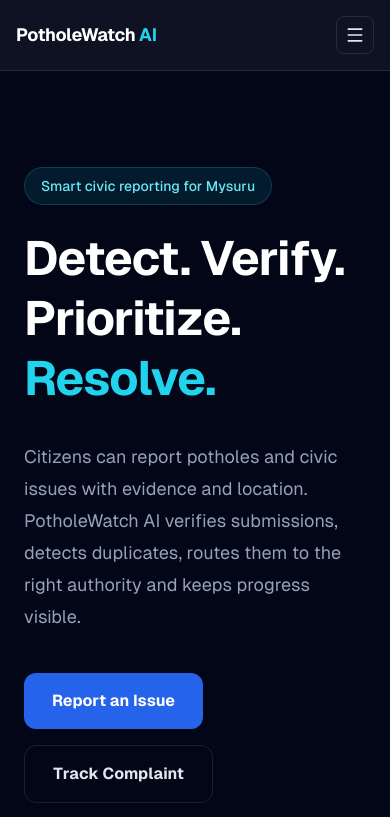
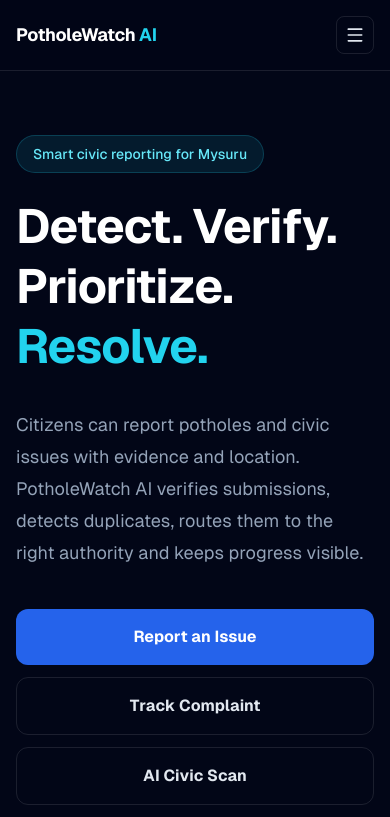
Before and after one commit to kannika-2025/HM26-ACA1-submission, a Next.js app: page / in a window 390 px wide. Shown: the top 817 px of the page. Built offline with nearby package versions, Linux system fonts and the light colour scheme.

Commit message:
Fix mobile responsive layout

```diff
--- a/src/app/dashboard/page.tsx
+++ b/src/app/dashboard/page.tsx
@@ -155,7 +155,7 @@ export default function DashboardPage() {
 
   return (
     <main className="min-h-screen bg-slate-950 text-white">
-      <section className="mx-auto max-w-6xl px-6 py-12">
+      <section className="mx-auto w-full max-w-6xl px-4 py-10 sm:px-6 sm:py-12">
         <div className="mb-10">
           <p className="text-sm font-semibold uppercase tracking-widest text-cyan-400">
             Public overview
--- a/src/app/globals.css
+++ b/src/app/globals.css
@@ -3,15 +3,25 @@
 @tailwind utilities;
 
 :root {
-  --background: #ffffff;
-  --foreground: #171717;
+  --background: #020617;
+  --foreground: #f8fafc;
 }
 
-@media (prefers-color-scheme: dark) {
-  :root {
-    --background: #0a0a0a;
-    --foreground: #ededed;
-  }
+html,
+body {
+  width: 100%;
+  max-width: 100%;
+  min-width: 0;
+  margin: 0;
+  padding: 0;
+  overflow-x: hidden;
+  background: var(--background);
+}
+
+*,
+*::before,
+*::after {
+  box-sizing: border-box;
 }
 
 body {
@@ -21,6 +31,22 @@ body {
   overflow-x: hidden;
 }
 
+main,
+header,
+footer,
+section,
+div {
+  min-width: 0;
+}
+
+button,
+a,
+input,
+select,
+textarea {
+  max-width: 100%;
+}
+
 @layer utilities {
   .text-balance {
     text-wrap: balance;
--- a/src/app/install-prompt.tsx
+++ b/src/app/install-prompt.tsx
@@ -43,7 +43,7 @@ export default function InstallPrompt() {
   }
 
   return (
-    <aside className="fixed bottom-4 left-4 right-4 z-50 mx-auto flex max-w-md items-center gap-3 rounded-2xl border border-cyan-300/30 bg-slate-900 p-4 text-white shadow-2xl" aria-label="Install PotholeWatch AI">
+    <aside className="fixed bottom-4 left-3 right-3 z-50 mx-auto flex max-w-md items-center gap-2 rounded-2xl border border-cyan-300/30 bg-slate-900 p-3 text-white shadow-2xl sm:left-4 sm:right-4 sm:gap-3 sm:p-4" aria-label="Install PotholeWatch AI">
       <Download className="h-5 w-5 shrink-0 text-cyan-300" />
       <div className="min-w-0 flex-1">
         <p className="font-semibold">Install PotholeWatch AI</p>
--- a/src/app/page.tsx
+++ b/src/app/page.tsx
@@ -5,7 +5,7 @@ export default function Home() {
     <main className="min-h-screen bg-slate-950 text-white">
       {/* HERO */}
       <section className="relative overflow-hidden">
-        <div className="mx-auto max-w-7xl px-6 py-24 md:py-32">
+        <div className="mx-auto w-full max-w-7xl px-4 py-16 sm:px-6 md:py-32">
           <div className="max-w-4xl">
             <div className="mb-6 inline-flex rounded-full border border-cyan-400/20 bg-cyan-400/10 px-4 py-2 text-sm font-medium text-cyan-300">
               Smart civic reporting for Mysuru
@@ -20,24 +20,24 @@ export default function Home() {
               Citizens can report potholes and civic issues with evidence and location. PotholeWatch AI verifies submissions, detects duplicates, routes them to the right authority and keeps progress visible.
             </p>
 
-            <div className="mt-10 flex flex-wrap gap-4">
+            <div className="mt-10 flex flex-col gap-3 sm:flex-row sm:flex-wrap sm:gap-4">
               <Link
                 href="/report"
-                className="rounded-xl bg-blue-600 px-7 py-4 font-bold transition hover:bg-blue-500"
+                className="w-full rounded-xl bg-blue-600 px-5 py-4 text-center font-bold transition hover:bg-blue-500 sm:w-auto sm:px-7"
               >
                 Report an Issue
               </Link>
 
               <Link
                 href="/track"
-                className="rounded-xl border border-white/10 px-7 py-4 font-bold text-slate-200 transition hover:bg-white/5"
+                className="w-full rounded-xl border border-white/10 px-5 py-4 text-center font-bold text-slate-200 transition hover:bg-white/5 sm:w-auto sm:px-7"
               >
                 Track Complaint
               </Link>
-              <Link href="/detect" className="rounded-xl border border-white/10 px-7 py-4 font-bold text-slate-200 transition hover:bg-white/5">
+              <Link href="/detect" className="w-full rounded-xl border border-white/10 px-5 py-4 text-center font-bold text-slate-200 transition hover:bg-white/5 sm:w-auto sm:px-7">
                 AI Civic Scan
               </Link>
-              <Link href="/dashboard" className="rounded-xl border border-white/10 px-7 py-4 font-bold text-slate-200 transition hover:bg-white/5">
+              <Link href="/dashboard" className="w-full rounded-xl border border-white/10 px-5 py-4 text-center font-bold text-slate-200 transition hover:bg-white/5 sm:w-auto sm:px-7">
                 View Public Dashboard
               </Link>
             </div>
@@ -47,7 +47,7 @@ export default function Home() {
 
       {/* FEATURES */}
       <section className="border-t border-white/10 bg-slate-900/40">
-        <div className="mx-auto max-w-7xl px-6 py-20">
+        <div className="mx-auto w-full max-w-7xl px-4 py-16 sm:px-6 md:py-20">
           <div className="mb-12">
             <p className="text-sm font-semibold uppercase tracking-widest text-blue-400">
               How it works
@@ -90,7 +90,7 @@ export default function Home() {
 
       {/* WORKFLOW */}
       <section className="border-t border-white/10">
-        <div className="mx-auto max-w-7xl px-6 py-20">
+        <div className="mx-auto w-full max-w-7xl px-4 py-16 sm:px-6 md:py-20">
           <div className="grid gap-12 lg:grid-cols-2 lg:items-center">
             <div>
               <p className="text-sm font-semibold uppercase tracking-widest text-blue-400">
@@ -136,7 +136,7 @@ export default function Home() {
 
       {/* CTA */}
       <section className="border-t border-white/10 bg-blue-600">
-        <div className="mx-auto max-w-7xl px-6 py-16 text-center">
+        <div className="mx-auto w-full max-w-7xl px-4 py-14 text-center sm:px-6 md:py-16">
           <h2 className="text-3xl font-bold md:text-4xl">
             See a pothole? Report it.
           </h2>
@@ -149,14 +149,14 @@ export default function Home() {
           <div className="mt-8 flex flex-wrap justify-center gap-4">
             <Link
               href="/report"
-              className="rounded-xl bg-white px-7 py-4 font-bold text-blue-700 transition hover:bg-slate-100"
+              className="w-full rounded-xl bg-white px-5 py-4 font-bold text-blue-700 transition hover:bg-slate-100 sm:w-auto sm:px-7"
             >
               Report an Issue
             </Link>
 
             <Link
               href="/track"
-              className="rounded-xl border border-white/30 px-7 py-4 font-bold text-white transition hover:bg-white/10"
+              className="w-full rounded-xl border border-white/30 px-5 py-4 font-bold text-white transition hover:bg-white/10 sm:w-auto sm:px-7"
             >
               Track Complaint
             </Link>
--- a/src/app/report/page.tsx
+++ b/src/app/report/page.tsx
@@ -1148,7 +1148,7 @@ export default function ReportPage() {
   return (
     <main className="min-h-screen bg-slate-950 text-white">
 
-      <section className="mx-auto max-w-5xl px-6 py-10">
+      <section className="mx-auto w-full max-w-5xl px-4 py-8 sm:px-6 sm:py-10">
 
         {/* HEADING */}
         <div className="mb-10 text-center">
--- a/src/app/site-footer.tsx
+++ b/src/app/site-footer.tsx
@@ -3,7 +3,7 @@ import Link from "next/link";
 export default function SiteFooter() {
   return (
     <footer className="border-t border-white/10 bg-slate-950">
-      <div className="mx-auto flex max-w-7xl flex-col gap-4 px-4 py-8 text-sm text-slate-500 sm:px-6 lg:flex-row lg:items-center lg:justify-between">
+      <div className="mx-auto flex w-full max-w-7xl flex-col gap-4 px-4 py-8 text-sm text-slate-500 sm:px-6 lg:flex-row lg:items-center lg:justify-between">
         <div>
           <p className="font-semibold text-slate-300">PotholeWatch AI</p>
           <p className="mt-1">Mysuru Civic Issue Management</p>
--- a/src/app/site-header.tsx
+++ b/src/app/site-header.tsx
@@ -21,7 +21,7 @@ export default function SiteHeader() {
         <Link href="/" onClick={() => setOpen(false)} className="text-lg font-bold tracking-tight text-white sm:text-xl">
           PotholeWatch <span className="text-cyan-400">AI</span>
         </Link>
-        <nav className="hidden items-center gap-5 lg:flex" aria-label="Primary navigation">
+        <nav className="hidden items-center gap-5 md:flex" aria-label="Primary navigation">
           {links.slice(0, -1).map((link) => (
             <Link key={link.href} href={link.href} className="text-sm font-semibold text-slate-300 transition hover:text-cyan-300">
               {link.label}
@@ -34,12 +34,12 @@ export default function SiteHeader() {
             Login / Register
           </Link>
         </nav>
-        <button type="button" aria-label={open ? "Close navigation" : "Open navigation"} onClick={() => setOpen(!open)} className="rounded-lg border border-white/10 p-2 text-slate-200 lg:hidden">
+        <button type="button" aria-label={open ? "Close navigation" : "Open navigation"} onClick={() => setOpen(!open)} className="rounded-lg border border-white/10 p-2 text-slate-200 md:hidden">
           {open ? <X className="h-5 w-5" /> : <Menu className="h-5 w-5" />}
         </button>
       </div>
       {open && (
-        <nav className="border-t border-white/10 px-4 py-3 lg:hidden" aria-label="Mobile navigation">
+        <nav className="border-t border-white/10 px-4 py-3 md:hidden" aria-label="Mobile navigation">
           {links.map((link) => (
             <Link key={link.href} href={link.href} onClick={() => setOpen(false)} className="block rounded-lg px-3 py-3 text-sm font-semibold text-slate-200 hover:bg-white/5">
               {link.label}
--- a/src/app/track/page.tsx
+++ b/src/app/track/page.tsx
@@ -297,7 +297,7 @@ export default function TrackPage() {
 
   return (
     <main className="min-h-screen bg-slate-950 text-white">
-      <section className="mx-auto max-w-5xl px-6 py-12">
+      <section className="mx-auto w-full max-w-5xl px-4 py-10 sm:px-6 sm:py-12">
         {/* Title */}
         <div className="mb-10 text-center">
           <p className="mb-3 text-sm font-semibold uppercase tracking-widest text-cyan-400">
```
Also changed, not shown: src/app/detect/page.tsx (+4 -4 lines).
